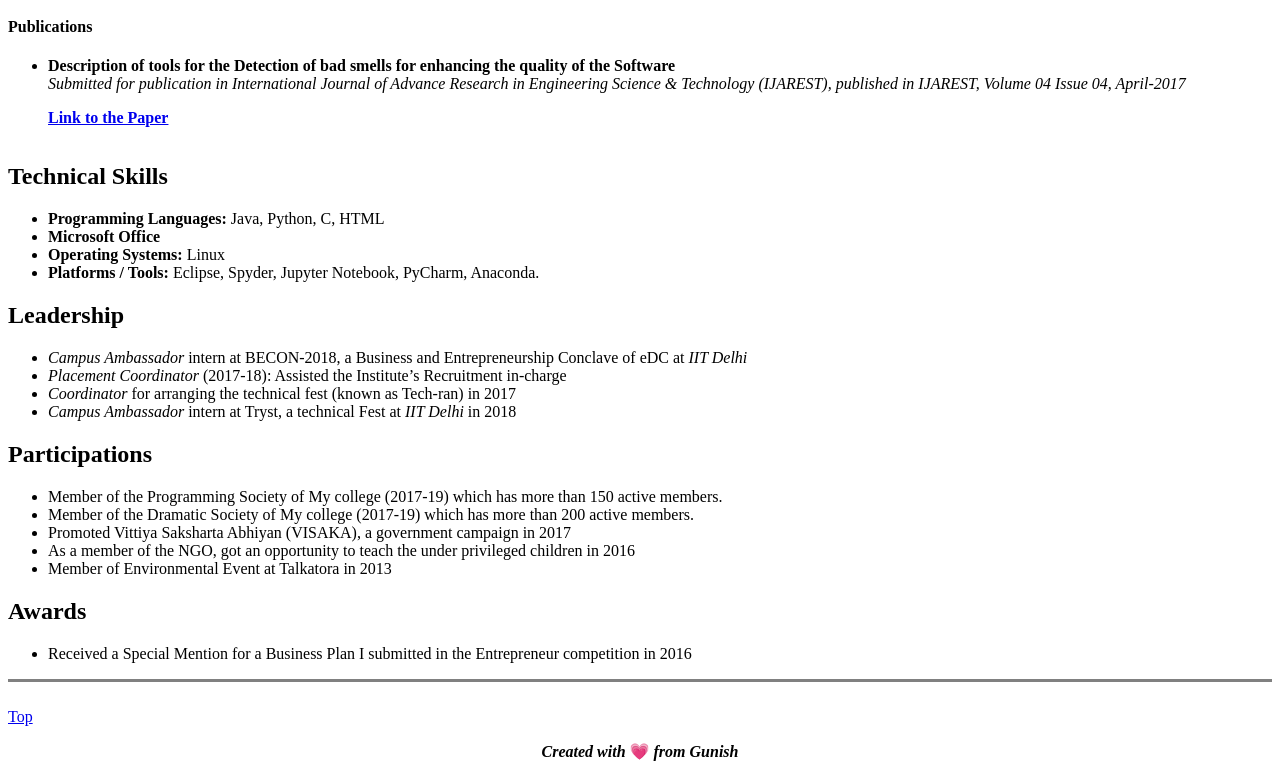
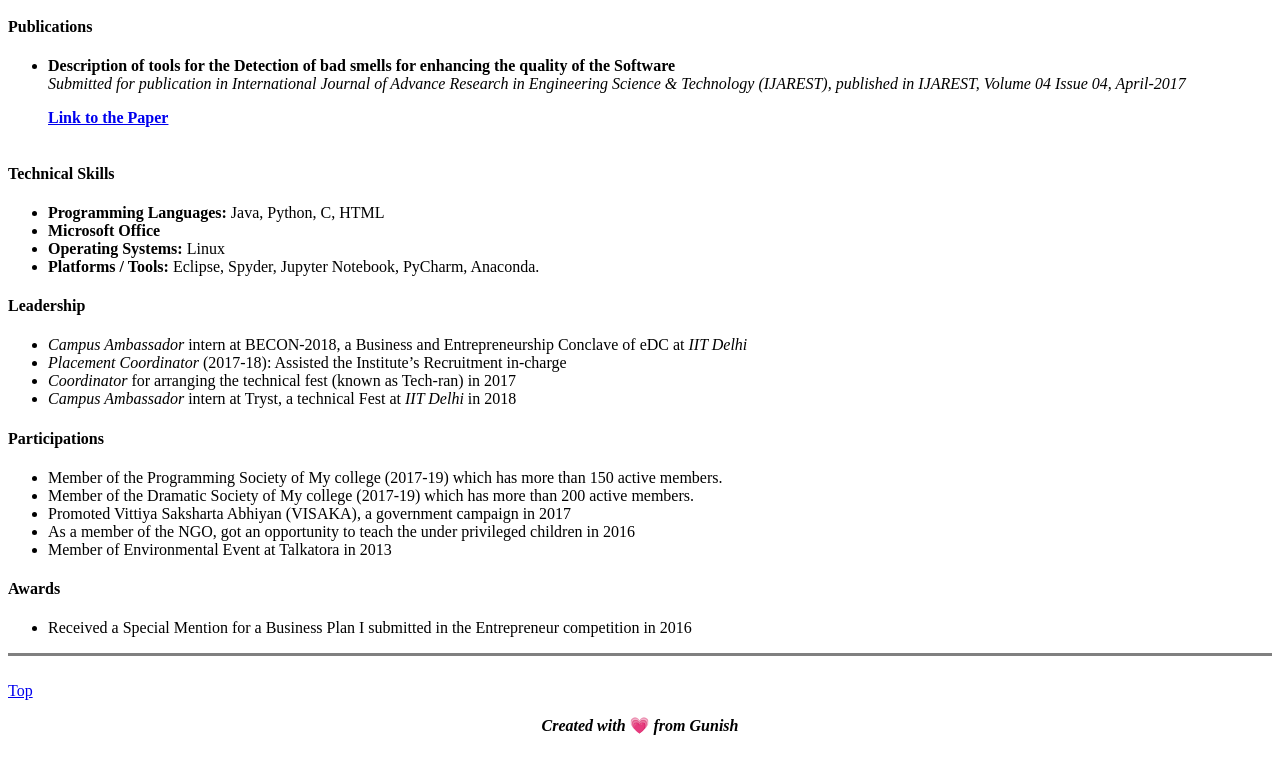
Before and after one commit to gunishkatar/Resume, a plain HTML site: page index.html in a window 1280 px wide. Shown: the part 1142-1919 px from the top of the page. After the commit the page ends 1893 px from the top, so only its background shows below. Drawn offline with Linux system fonts and the light colour scheme.

Commit message:
Changed the h2 headings under Additional Information to h4.

```diff
--- a/index.html
+++ b/index.html
@@ -134,7 +134,7 @@
         </table>
       </li>
     </ul>
-    <h2>Technical Skills</h2>
+    <h4>Technical Skills</h4>
     <ul>
       <li><strong>Programming Languages:</strong> Java, Python, C, HTML</li>
       <li><strong>Microsoft Office</strong></li>
@@ -144,7 +144,7 @@
         PyCharm, Anaconda.
       </li>
     </ul>
-    <h2>Leadership</h2>
+    <h4>Leadership</h4>
     <ul>
       <li>
         <em>Campus Ambassador</em> intern at BECON-2018, a Business and
@@ -163,7 +163,7 @@
         <em>IIT Delhi</em> in 2018
       </li>
     </ul>
-    <h2>Participations</h2>
+    <h4>Participations</h4>
     <ul>
       <li>
         Member of the Programming Society of My college (2017-19) which has more
@@ -183,7 +183,7 @@
       </li>
       <li>Member of Environmental Event at Talkatora in 2013</li>
     </ul>
-    <h2>Awards</h2>
+    <h4>Awards</h4>
     <ul>
       <li>
         Received a Special Mention for a Business Plan I submitted in the
```
